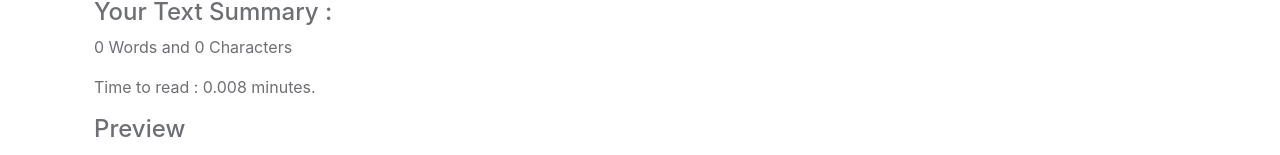
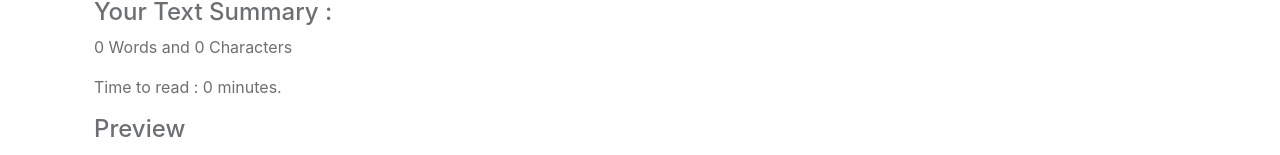
Before and after one commit to murli1998/myreactapp, a React (Create React App) app: page / in a window 1280 px wide. Shown: the part 420-575 px from the top of the page. Built offline with nearby package versions, Linux system fonts and the light colour scheme.

Commit message:
making some correction in time to read counter

```diff
--- a/src/components/TextForm.js
+++ b/src/components/TextForm.js
@@ -157,7 +157,9 @@ export default function TextForm(props) {
           {text.trim().length} Characters
         </p>
         <p>
-          Time to read : {(0.008 * text.split(" ").length).toFixed(3)} minutes.
+          Time to read :{" "}
+          {text === "" ? 0 : (0.008 * text.trim().split(" ").length).toFixed(3)}{" "}
+          minutes.
         </p>
 
         <h4 style={{ color: props.mode === "dark" ? "#cbcfd4" : "#6d6f73" }}>
```
